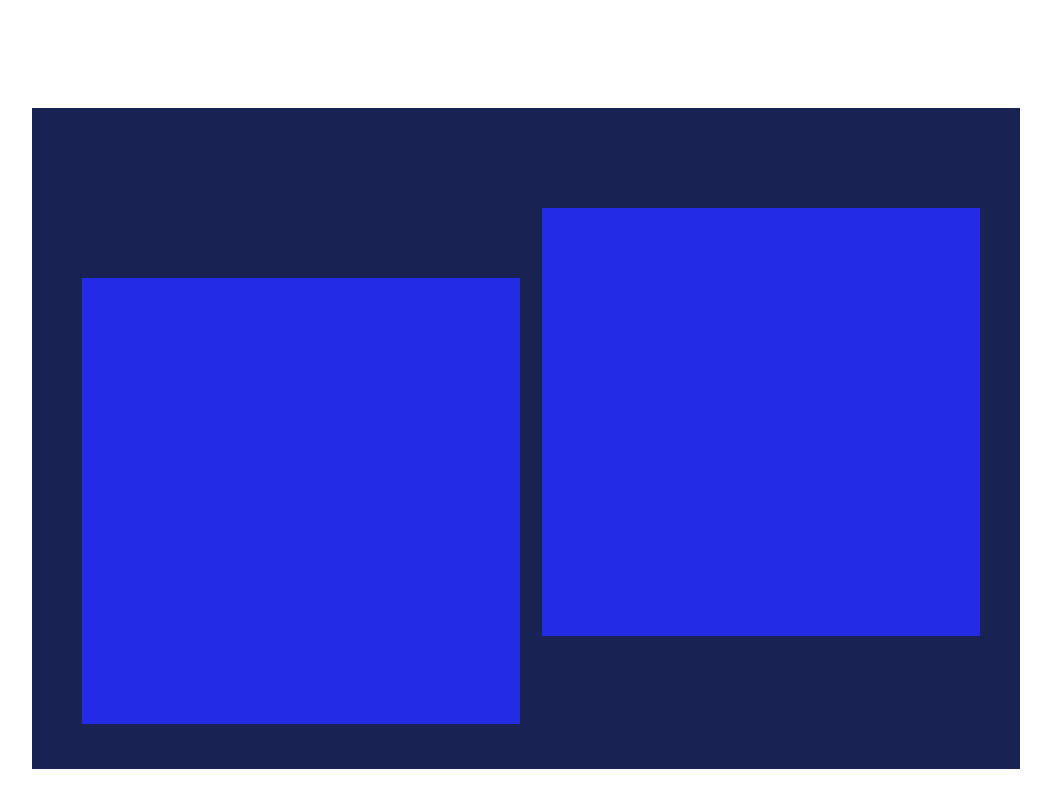
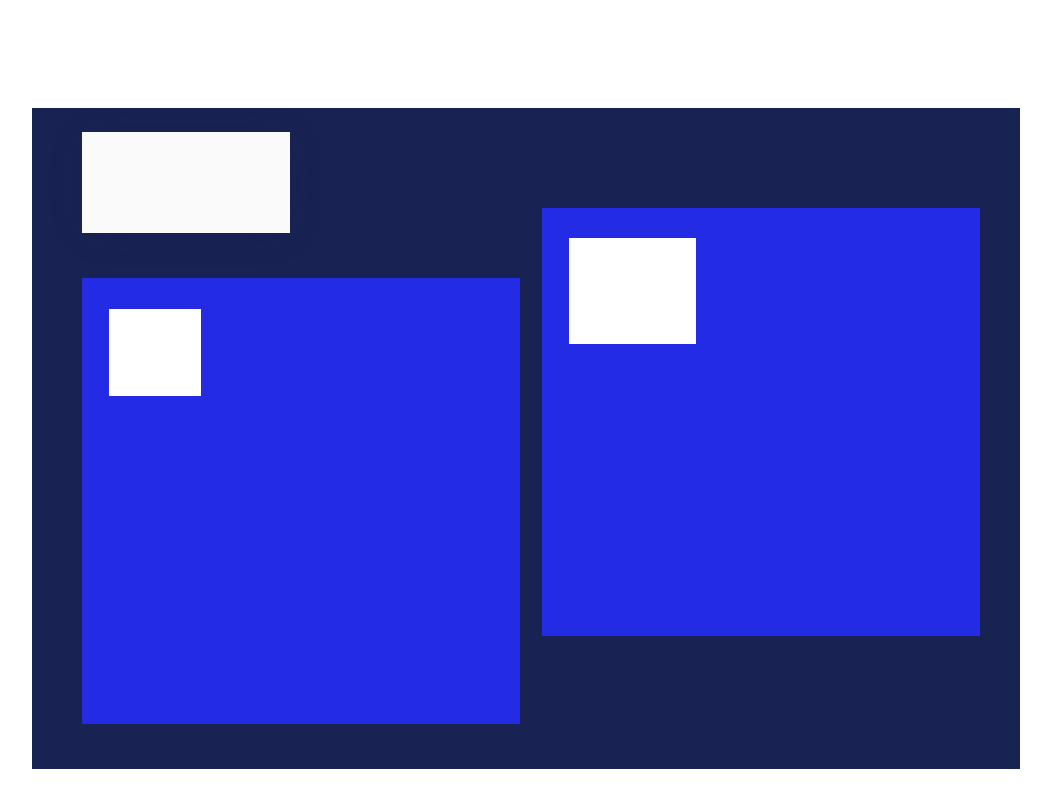
Before and after one commit to Stadionova/sportmaster__test, a plain HTML site: page first copy/index.html in a window 1280 px wide. Shown: the whole page, without its empty margins (114-1165 px from the left). Drawn offline with Linux system fonts and the light colour scheme.

Commit message:
changed layout for second page

```diff
--- a/first copy/index.html
+++ b/first copy/index.html
@@ -11,8 +11,13 @@
 
 <body>
     <div class="container">
-        <div class="first"></div>
-        <div class="second"></div>
+        <div class="white"></div>
+        <div class="first">
+            <div class="circle"></div>
+        </div>
+        <div class="second">
+            <div class="circle"></div>
+        </div>
     </div>
 </body>
 
--- a/first copy/style.css
+++ b/first copy/style.css
@@ -24,3 +24,33 @@
   top: 100px;
   background-color: rgb(36, 43, 229);
 }
+
+.white {
+  position: absolute;
+  width: 208px;
+  height: 101px;
+  left: 50px;
+  top: 24px;
+  background-color: #ffffff;
+  mix-blend-mode: normal;
+  opacity: 0.98;
+  box-shadow: 0px 2px 40px rgba(24, 35, 83, 0.15);
+}
+
+.first .circle {
+  position: absolute;
+  width: 92px;
+  height: 87px;
+  left: 27px;
+  top: 31px;
+  background-color: #ffffff;
+}
+
+.second .circle {
+  position: absolute;
+  width: 127px;
+  height: 106px;
+  left: 27px;
+  top: 30px;
+  background-color: #ffffff;
+}
```
